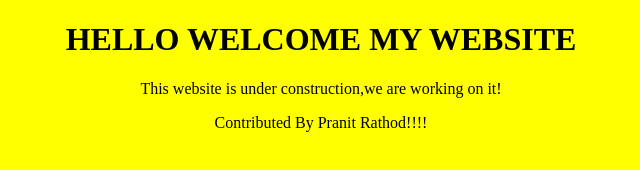
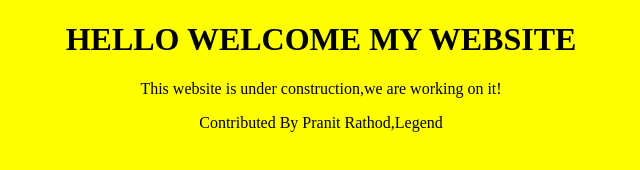
Before and after one commit to sanatbali/Git_IT, a plain HTML site: page index.html in a window 1280 px wide. Shown: the full height of the page, 319-959 px from the left. Drawn offline with Linux system fonts and the light colour scheme.

Commit message:
Pull request yarr!

```diff
--- a/index.html
+++ b/index.html
@@ -10,6 +10,6 @@
     <center>
     <h1>HELLO WELCOME MY WEBSITE</h1>
     <p>This website is under construction,we are working on it!</p>
-    <p>Contributed By Pranit Rathod!!!!</p>
+    <p>Contributed By Pranit Rathod,Legend</p>
 </body>
 </html>
```
